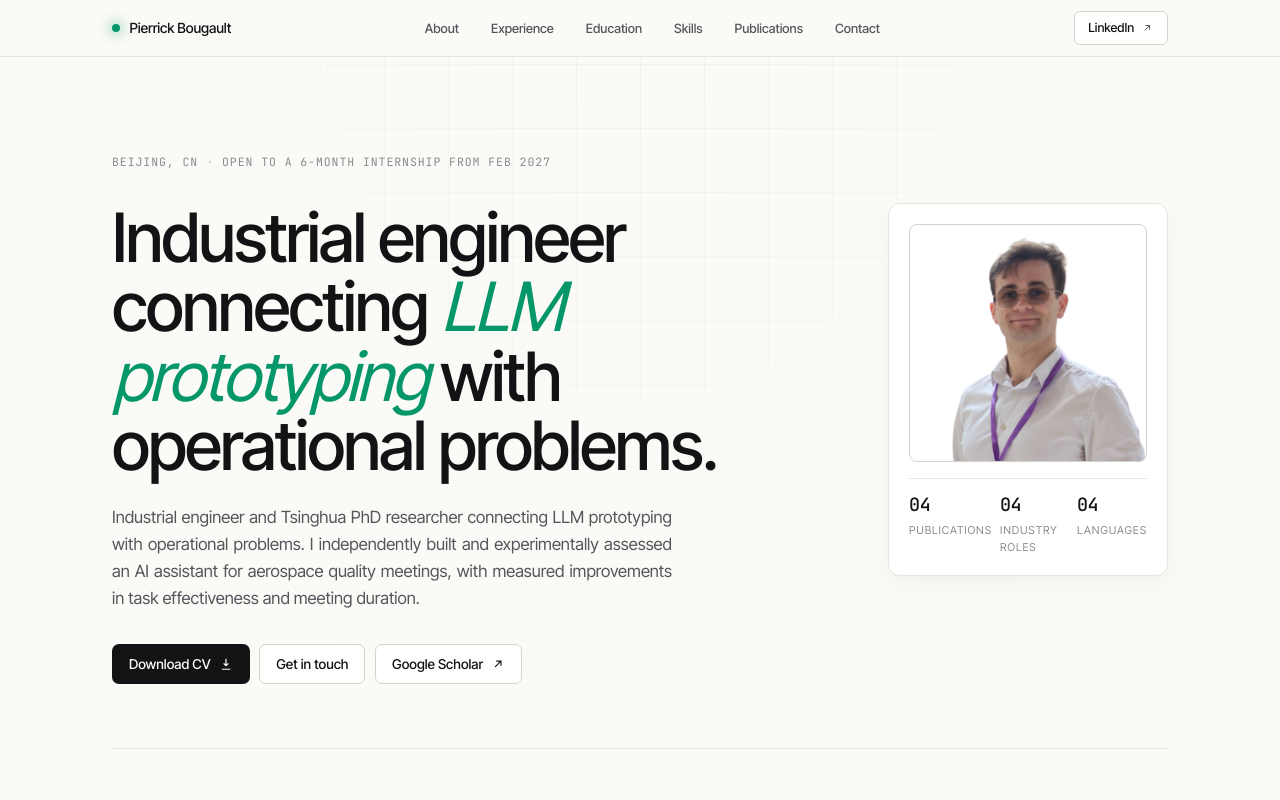
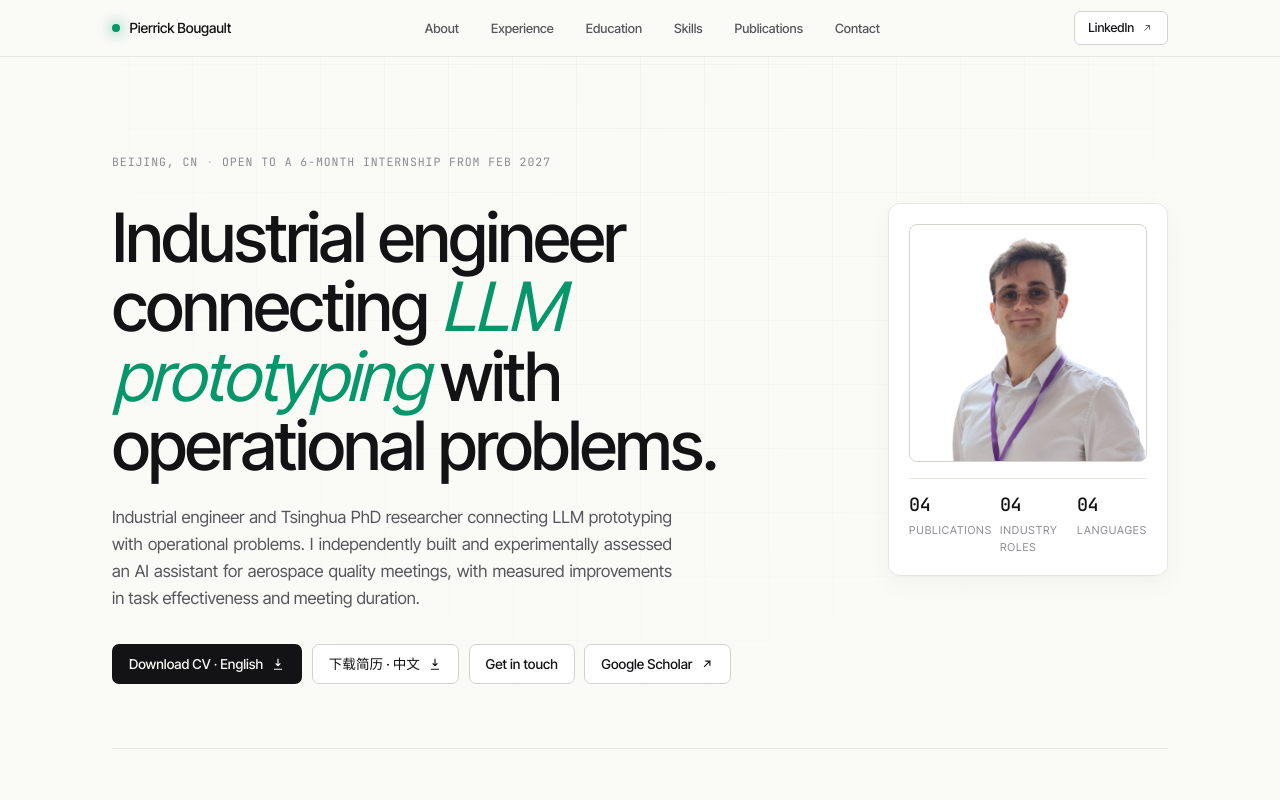
Before and after one commit to pierrick-bougault/pierrick-bougault.github.io, a plain HTML site: page index.html in a window 1280 px wide. Shown: the top 800 px of the page. Drawn offline with Linux system fonts and the light colour scheme.

Commit message:
Add Chinese CV (ZH) download button with language labels on CV buttons
Generated by Mistral Vibe.
Co-Authored-By: Mistral Vibe <vibe@mistral.ai>

```diff
--- a/index.html
+++ b/index.html
@@ -605,7 +605,11 @@ footer{
         </p>
         <div class="hero-actions">
           <a class="btn btn-primary" href="Pierrick_Bougault_CV_EN.pdf" download>
-            Download CV
+            Download CV · English
+            <svg viewBox="0 0 24 24" fill="none" stroke="currentColor" stroke-width="2"><path d="M12 3v12m0 0-4-4m4 4 4-4M5 21h14"/></svg>
+          </a>
+          <a class="btn btn-ghost" href="Pierrick_Bougault_CV_ZH.pdf" download>
+            下载简历 · 中文
             <svg viewBox="0 0 24 24" fill="none" stroke="currentColor" stroke-width="2"><path d="M12 3v12m0 0-4-4m4 4 4-4M5 21h14"/></svg>
           </a>
           <a class="btn btn-ghost" href="#contact">Get in touch</a>
```
Also changed, not shown: 1 other file.
